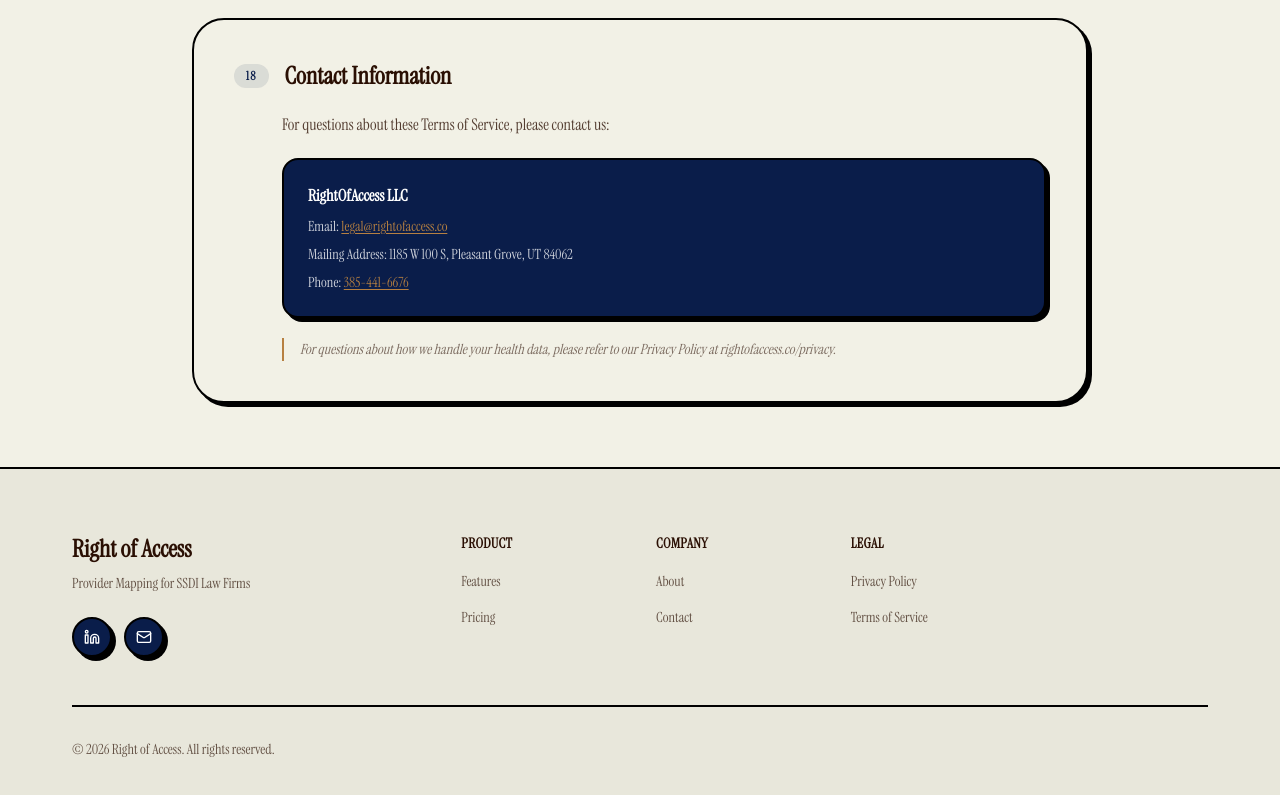
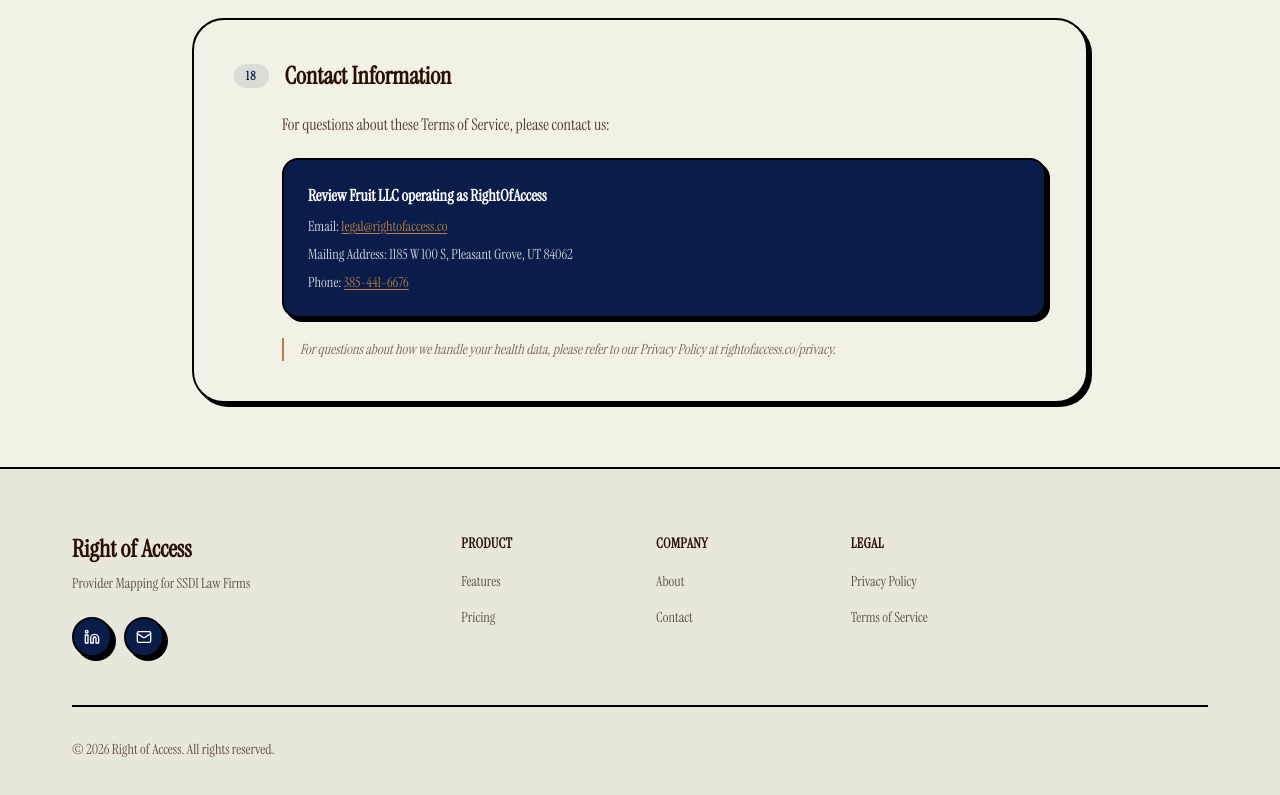
Before and after one commit to mosaxton/v0-right-of-access-marketing-site, a Next.js app: page /terms in a window 1280 px wide. Shown: the part 7209-8004 px from the top of the page. Built offline with nearby package versions, Linux system fonts and the light colour scheme.

Commit message:
fix: update company name in terms to reflect legal entity
Correct company name in Contact Information section for accuracy.

```diff
--- a/app/terms/page.tsx
+++ b/app/terms/page.tsx
@@ -199,7 +199,7 @@ Upon termination, your right to use the Service ceases immediately. Provisions o
     title: "Contact Information",
     content: "For questions about these Terms of Service, please contact us:",
     contact: {
-      company: "RightOfAccess LLC",
+      company: "Review Fruit LLC operating as RightOfAccess",
       email: "legal@rightofaccess.co",
       address: "1185 W 100 S, Pleasant Grove, UT 84062",
       phone: "385-441-6676",
```
